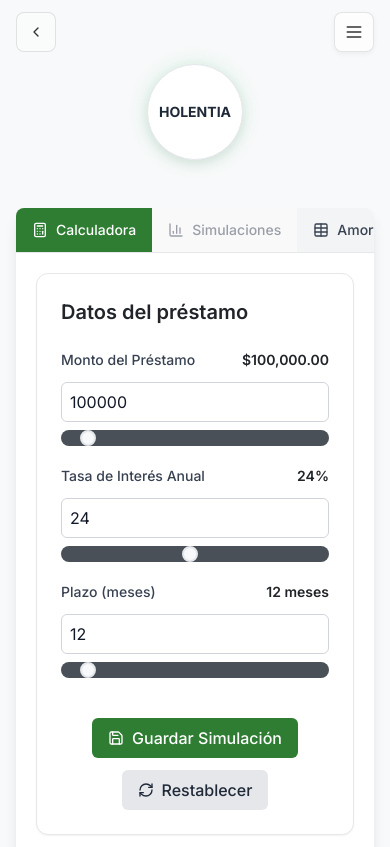
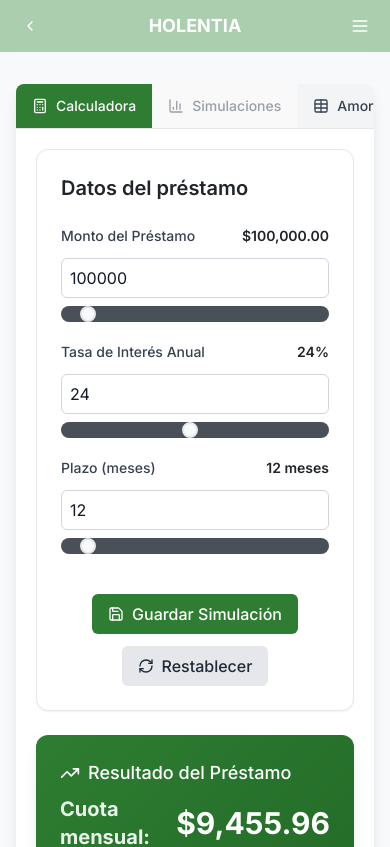
Before and after one commit to daurydicaprio/holentia-app, a Next.js app: page /calculadora-prestamo in a window 390 px wide. Shown: the top 847 px of the page. Built offline with nearby package versions, Linux system fonts and the light colour scheme.

Commit message:
feat: simplify mobile header with compact design
Implement rectangular mobile header with adapted logo and buttons.

Co-authored-by: Daury DiCaprio <67611334+daurydicaprio@users.noreply.github.com>

```diff
--- a/components/common/header/unified-header.tsx
+++ b/components/common/header/unified-header.tsx
@@ -9,6 +9,7 @@ import { useHapticFeedback } from "@/hooks/use-haptic-feedback"
 import { sectionsData } from "@/lib/data"
 import MenuButton from "@/components/common/menu-button/menu-button"
 import Logo from "@/components/common/logo/logo"
+import Link from "next/link"
 
 interface UnifiedHeaderProps {
   section?: string | null
@@ -62,14 +63,18 @@ export default function UnifiedHeader({ section }: UnifiedHeaderProps) {
 
   // Determinar los estilos basados en la sección
   let sectionColor = "#3B82F6" // Color azul por defecto
+  let headerBgColor = "rgba(59, 130, 246, 0.4)" // Color azul con 40% de transparencia
 
   // Actualizar los colores basados en la sección
   if (toolSection === "mente") {
     sectionColor = "#1976d2" // Color mente
+    headerBgColor = "rgba(25, 118, 210, 0.4)" // Color mente con 40% de transparencia
   } else if (toolSection === "cuerpo") {
     sectionColor = "#ffa000" // Color cuerpo
+    headerBgColor = "rgba(255, 160, 0, 0.4)" // Color cuerpo con 40% de transparencia
   } else if (toolSection === "finanzas") {
     sectionColor = "#388e3c" // Color finanzas
+    headerBgColor = "rgba(56, 142, 60, 0.4)" // Color finanzas con 40% de transparencia
   }
 
   const handleBackClick = () => {
@@ -87,37 +92,37 @@ export default function UnifiedHeader({ section }: UnifiedHeaderProps) {
 
   if (!mounted) return null
 
-  // Header para páginas de herramientas en móvil
+  // Header compacto para páginas de herramientas en móvil
   if (isMobile && isToolPage) {
     return (
-      <div className="relative">
-        {/* Barra superior con botones en extremos opuestos */}
-        <div className="flex justify-between items-center px-4 py-3">
+      <header
+        className="sticky top-0 z-50 w-full"
+        style={{
+          backgroundColor: headerBgColor,
+          backdropFilter: "blur(8px)",
+          WebkitBackdropFilter: "blur(8px)",
+        }}
+      >
+        <div className="flex items-center justify-between px-3 py-2">
+          {/* Botón volver */}
           <Button
-            variant="outline"
-            size="sm"
+            variant="ghost"
+            size="icon"
             onClick={handleBackClick}
-            style={{
-              backgroundColor: "rgba(255, 255, 255, 0.3)",
-              borderColor: isDark ? "rgba(255, 255, 255, 0.2)" : "rgba(0, 0, 0, 0.1)",
-              color: isDark ? "#ffffff" : "#333333",
-              height: "40px",
-              width: "40px",
-              borderRadius: "8px", // Cuadrado con bordes redondeados
-            }}
-            className="flex items-center justify-center hover:bg-white/40 active:scale-95"
+            className="h-9 w-9 p-0 flex items-center justify-center text-white hover:bg-white/20 active:bg-white/30"
           >
             <ChevronLeft className="h-5 w-5" />
           </Button>
 
-          <MenuButton section={toolSection} isSquare={true} />
+          {/* Logo adaptado */}
+          <Link href="/" className="flex items-center justify-center" onClick={() => triggerHapticFeedback("light")}>
+            <span className="font-bold text-lg text-white">HOLENTIA</span>
+          </Link>
+
+          {/* Botón menú */}
+          <MenuButton section={toolSection} isSquare={true} isCompact={true} />
         </div>
-
-        {/* Logo centrado debajo de la barra de navegación */}
-        <div className="flex justify-center mb-4">
-          <Logo section={toolSection} size="md" />
-        </div>
-      </div>
+      </header>
     )
   }
 
--- a/components/common/menu-button/menu-button.tsx
+++ b/components/common/menu-button/menu-button.tsx
@@ -11,9 +11,10 @@ import { motion, AnimatePresence } from "framer-motion"
 interface MenuButtonProps {
   section?: string | null
   isSquare?: boolean
+  isCompact?: boolean
 }
 
-export default function MenuButton({ section, isSquare = false }: MenuButtonProps) {
+export default function MenuButton({ section, isSquare = false, isCompact = false }: MenuButtonProps) {
   const [isMenuOpen, setIsMenuOpen] = useState(false)
   const { setTheme, resolvedTheme } = useTheme()
   const pathname = usePathname()
@@ -111,20 +112,28 @@ export default function MenuButton({ section, isSquare = false }: MenuButtonProp
 
   // Estilos para el botón según el contexto
   const buttonStyle = {
-    backgroundColor: isToolPage
-      ? "rgba(255, 255, 255, 0.3)"
-      : isDark
-        ? "rgba(30, 30, 30, 0.7)"
-        : "rgba(255, 255, 255, 0.7)",
-    color: isToolPage ? "#ffffff" : isDark ? "#ffffff" : "#333333",
-    boxShadow: isMenuOpen ? `0 0 0 2px ${accentColor}, 0 4px 8px rgba(0, 0, 0, 0.1)` : "0 2px 5px rgba(0, 0, 0, 0.05)",
-    border: `1px solid ${isMenuOpen ? accentColor : isDark ? "rgba(255, 255, 255, 0.2)" : "rgba(0, 0, 0, 0.1)"}`,
+    backgroundColor: isCompact
+      ? "transparent"
+      : isToolPage
+        ? "rgba(255, 255, 255, 0.3)"
+        : isDark
+          ? "rgba(30, 30, 30, 0.7)"
+          : "rgba(255, 255, 255, 0.7)",
+    color: isCompact ? "#ffffff" : isToolPage ? "#ffffff" : isDark ? "#ffffff" : "#333333",
+    boxShadow: isCompact
+      ? "none"
+      : isMenuOpen
+        ? `0 0 0 2px ${accentColor}, 0 4px 8px rgba(0, 0, 0, 0.1)`
+        : "0 2px 5px rgba(0, 0, 0, 0.05)",
+    border: isCompact
+      ? "none"
+      : `1px solid ${isMenuOpen ? accentColor : isDark ? "rgba(255, 255, 255, 0.2)" : "rgba(0, 0, 0, 0.1)"}`,
     display: "flex",
     alignItems: "center",
     justifyContent: "center",
     borderRadius: isSquare ? "8px" : "9999px", // Cuadrado con bordes redondeados o círculo
-    width: "40px",
-    height: "40px",
+    width: isCompact ? "36px" : "40px",
+    height: isCompact ? "36px" : "40px",
   }
 
   return (
```
